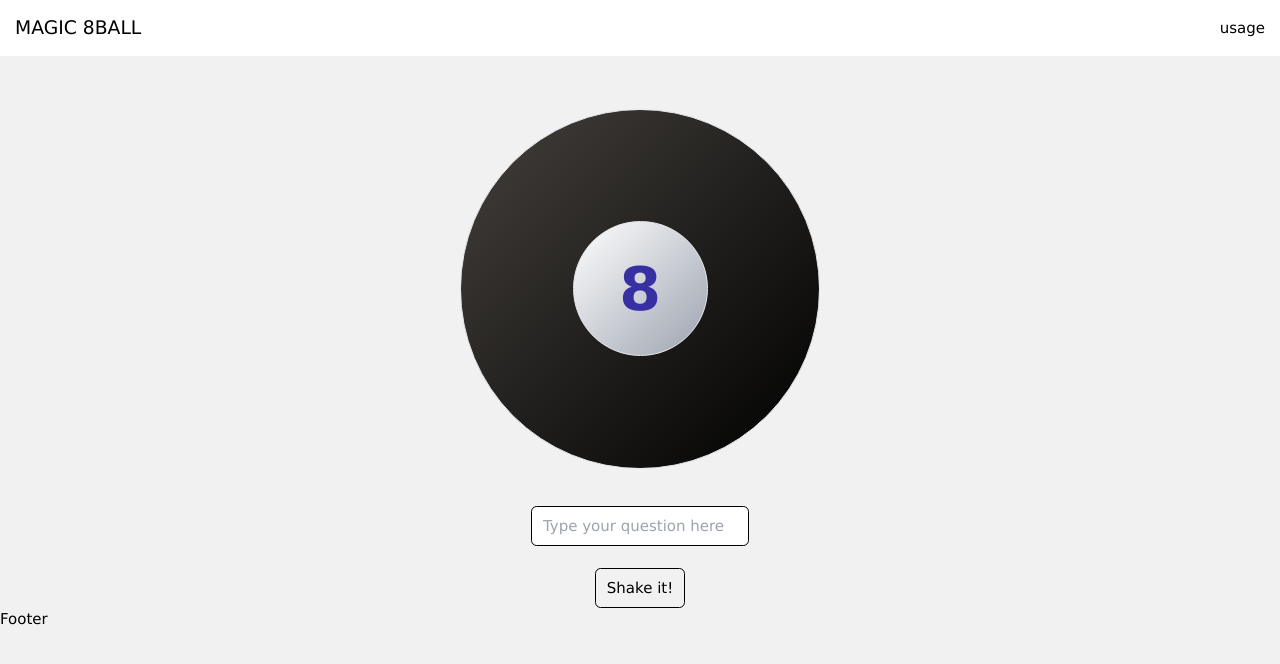
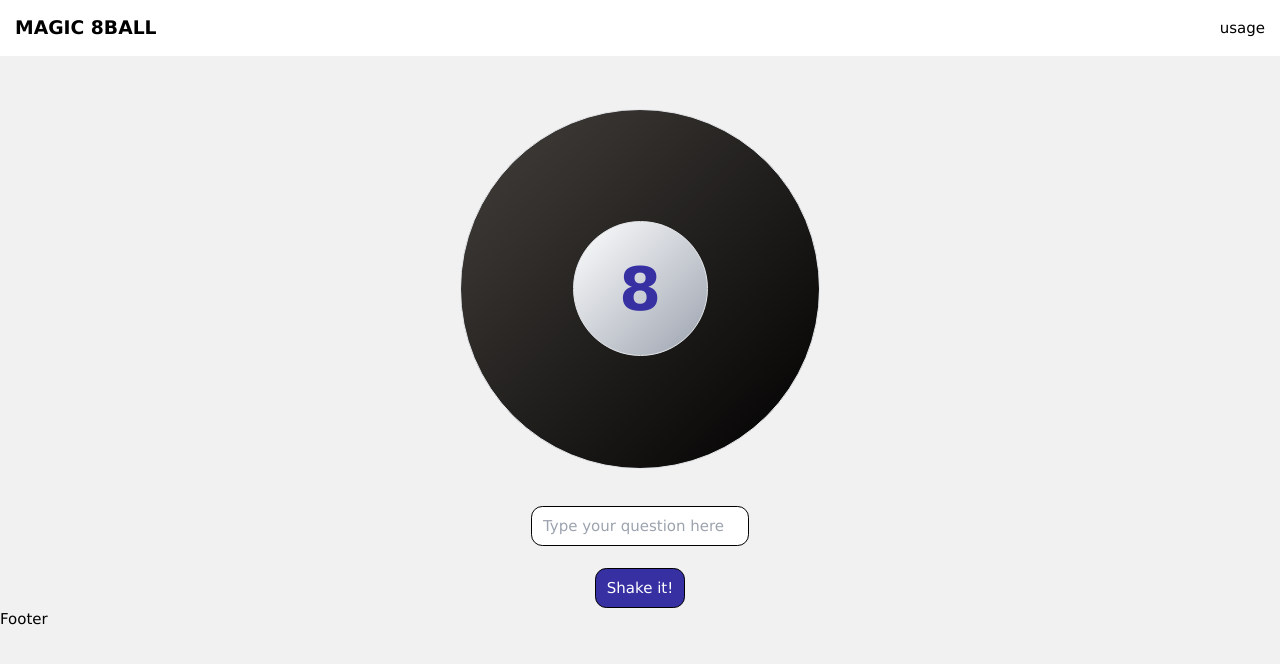
Before and after one commit to handeDan/magic_8ball, a React (Vite) app: page / in a window 1280 px wide. Shown: the top 664 px of the page. Built offline with nearby package versions, Linux system fonts and the light colour scheme.

Commit message:
react router dom, homepage component

```diff
--- a/package.json
+++ b/package.json
@@ -18,6 +18,7 @@
     "postcss": "^8.5.1",
     "react": "^19.0.0",
     "react-dom": "^19.0.0",
+    "react-router-dom": "^7.1.5",
     "tailwindcss": "^3.4.17",
     "vite": "^6.1.0"
   },
--- a/src/App.jsx
+++ b/src/App.jsx
@@ -1,9 +1,11 @@
 import React, { useState } from "react";
+
+import "../index.css";
+import { BrowserRouter as Router, Route, Routes } from "react-router-dom";
 import Header from "./components/Header";
-import Ball from "./components/Ball";
-import Shake from "./components/Shake";
+import HomePage from "./components/HomePage";
 import Footer from "./components/Footer";
-import "../index.css";
+import Usage from "./components/Usage";
 
 function App() {
   const [isShaking, setIsShaking] = useState(false);
@@ -16,10 +18,19 @@ function App() {
 
   return (
     <div>
-      <Header />
-      <Ball handleClick={handleClick} isShaking={isShaking} />
-      <Shake handleClick={handleClick} isShaking={isShaking} />
-      <Footer />
+      <Router>
+        <Header />
+        <Routes>
+          <Route
+            path="/"
+            element={
+              <HomePage handleClick={handleClick} isShaking={isShaking} />
+            }
+          />
+          <Route path="/usage" element={<Usage />} />
+        </Routes>
+        <Footer />
+      </Router>
     </div>
   );
 }
--- a/src/components/Header.jsx
+++ b/src/components/Header.jsx
@@ -1,10 +1,14 @@
 import React from "react";
+import { Link } from "react-router-dom";
 
 function Header() {
   return (
     <div className="flex justify-between items-center p-4 bg-white">
-      <p className="text-xl">MAGIC 8BALL</p>
-      <a href="">usage</a>
+      <Link to="/">
+        <p className="text-xl font-semibold">MAGIC 8BALL</p>
+      </Link>
+
+      <a href="/usage">usage</a>
     </div>
   );
 }
--- /dev/null
+++ b/src/components/HomePage.jsx
@@ -0,0 +1,14 @@
+import React from "react";
+import Ball from "./Ball";
+import Shake from "./Shake";
+
+function HomePage({ handleClick, isShaking }) {
+  return (
+    <div>
+      <Ball handleClick={handleClick} isShaking={isShaking} />
+      <Shake handleClick={handleClick} isShaking={isShaking} />
+    </div>
+  );
+}
+
+export default HomePage;
--- a/src/components/Shake.jsx
+++ b/src/components/Shake.jsx
@@ -21,13 +21,13 @@ function Shake({ handleClick }) {
           placeholder="Type your question here"
           value={question}
           onChange={(e) => setQuestion(e.target.value)}
-          className="border rounded-md border-black px-3 py-2"
+          className="border rounded-xl border-black px-3 py-2"
         />
         <br />
         <button
           type="submit"
           onClick={handleClick}
-          className="border rounded-md border-black px-3 py-2"
+          className="border rounded-xl border-black px-3 py-2 bg-indigo-800 text-white"
         >
           Shake it!
         </button>
```
Also changed, not shown: 1 other file (tests, documents, lock files or other folders).
